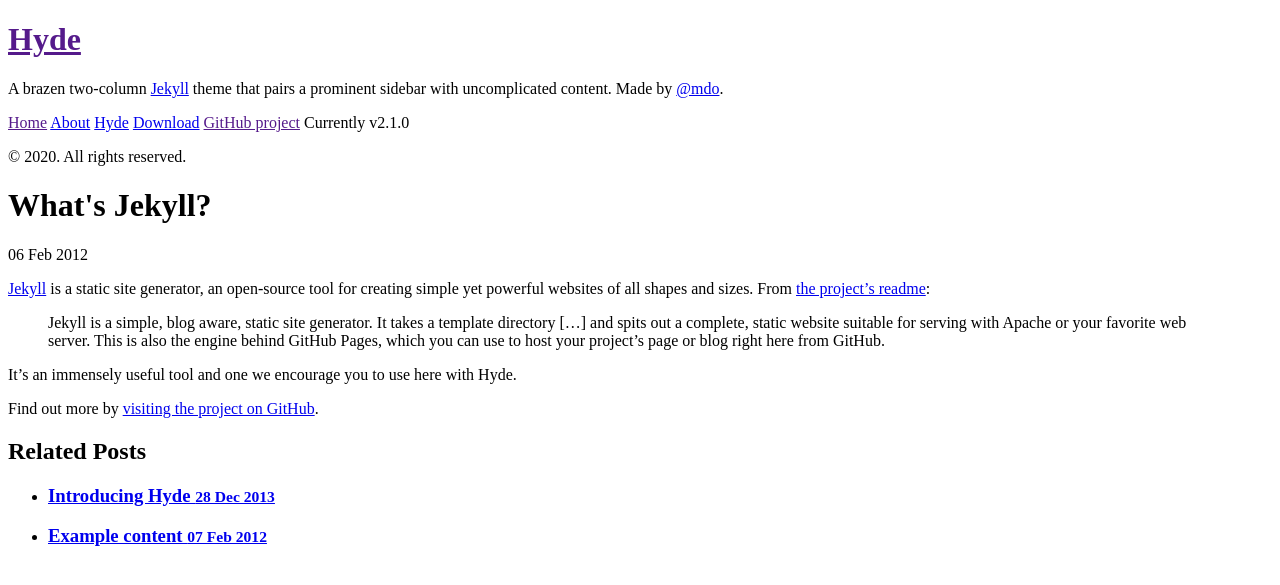
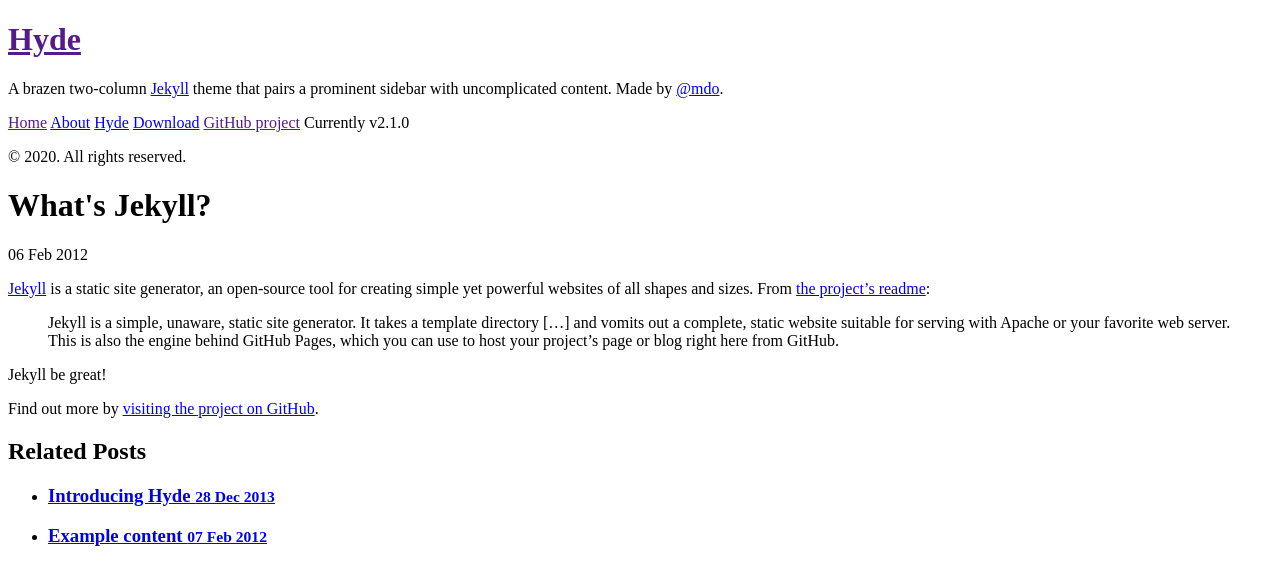
Before and after one commit to dotsandholes/dotsandholes.github.io, a Jekyll site: the page built from _posts/2012-02-06-whats-jekyll.md, in a window 1280 px wide. Shown: the top 585 px of the page. Built offline with Jekyll 4.4.1, drawn with Linux system fonts in a browser that asks for light colours.

Commit message:
Update 2012-02-06-whats-jekyll.md

```diff
--- a/_posts/2012-02-06-whats-jekyll.md
+++ b/_posts/2012-02-06-whats-jekyll.md
@@ -1,12 +1,14 @@
 ---
 layout: post
 title: What's Jekyll?
+published: true
 ---
 
 [Jekyll](http://jekyllrb.com) is a static site generator, an open-source tool for creating simple yet powerful websites of all shapes and sizes. From [the project's readme](https://github.com/mojombo/jekyll/blob/master/README.markdown):
 
-  > Jekyll is a simple, blog aware, static site generator. It takes a template directory [...] and spits out a complete, static website suitable for serving with Apache or your favorite web server. This is also the engine behind GitHub Pages, which you can use to host your project’s page or blog right here from GitHub.
+  > Jekyll is a simple, unaware, static site generator. It takes a template directory [...] and vomits out a complete, static website suitable for serving with Apache or your favorite web server. This is also the engine behind GitHub Pages, which you can use to host your project’s page or blog right here from GitHub.
 
-It's an immensely useful tool and one we encourage you to use here with Hyde.
+Jekyll be great!
+
 
 Find out more by [visiting the project on GitHub](https://github.com/mojombo/jekyll).
```
